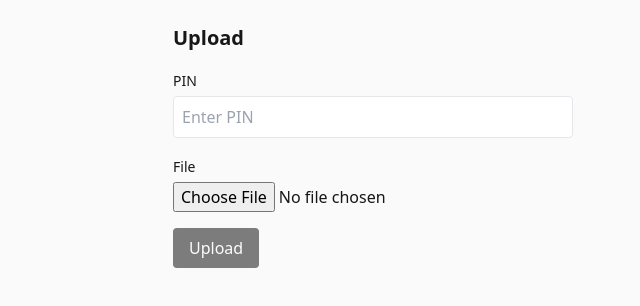
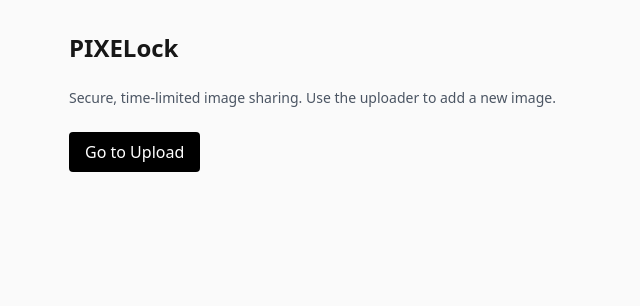
Before and after one commit to eventrio/pixelock, a Next.js app: page / in a window 1280 px wide. Shown: the top 306 px of the page, without its empty margins (267-907 px from the left). Built offline with nearby package versions, Linux system fonts and the light colour scheme.

Commit message:
fix(home): restore homepage and move uploader to /upload

```diff
--- a/src/app/page.tsx
+++ b/src/app/page.tsx
@@ -1 +1,21 @@
-export { default } from "./upload/page";
+import Link from "next/link";
+
+export default function Home() {
+  return (
+    <main className="mx-auto max-w-2xl p-8 space-y-6">
+      <h1 className="text-2xl font-semibold">PIXELock</h1>
+      <p className="text-sm text-gray-600">
+        Secure, time-limited image sharing. Use the uploader to add a new image.
+      </p>
+
+      <div>
+        <Link
+          href="/upload"
+          className="inline-block rounded bg-black px-4 py-2 text-white"
+        >
+          Go to Upload
+        </Link>
+      </div>
+    </main>
+  );
+}
```
